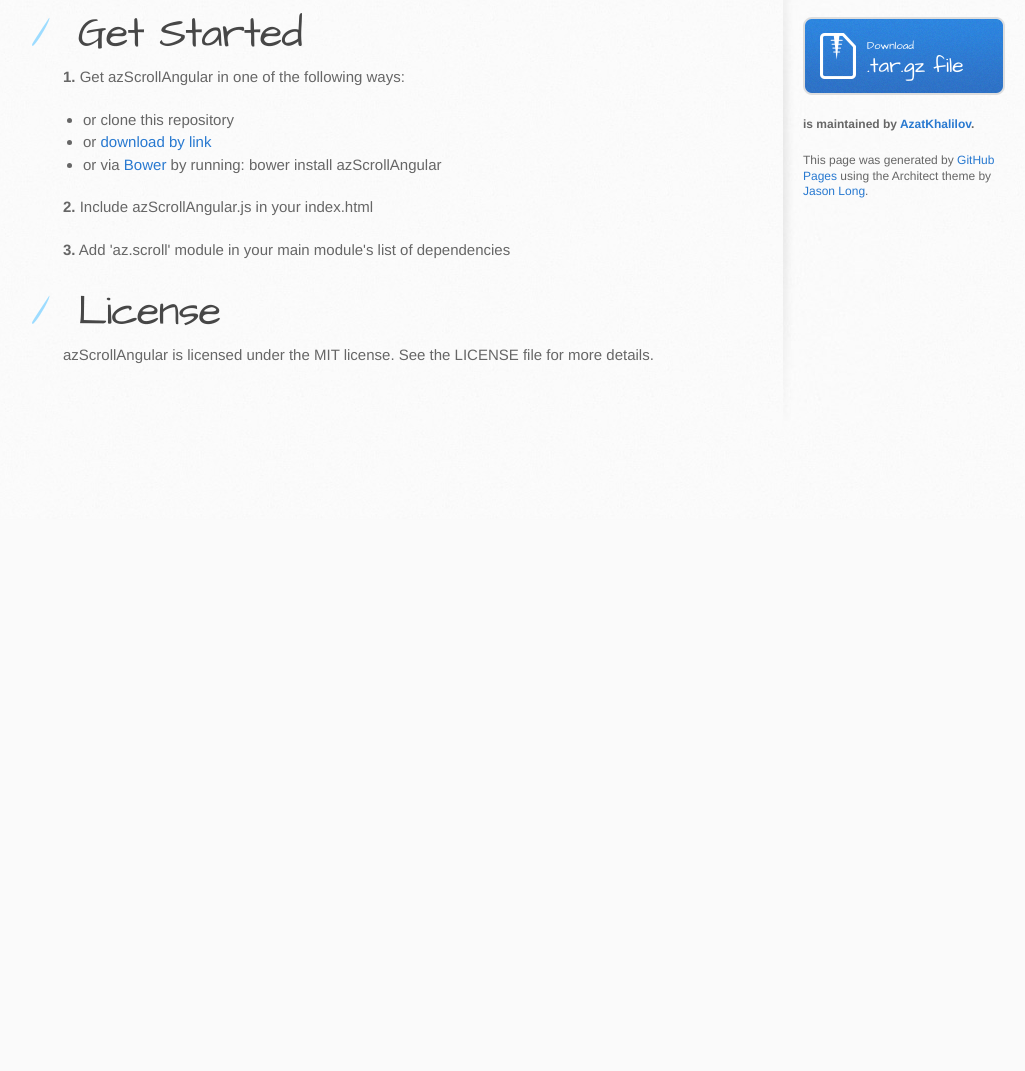
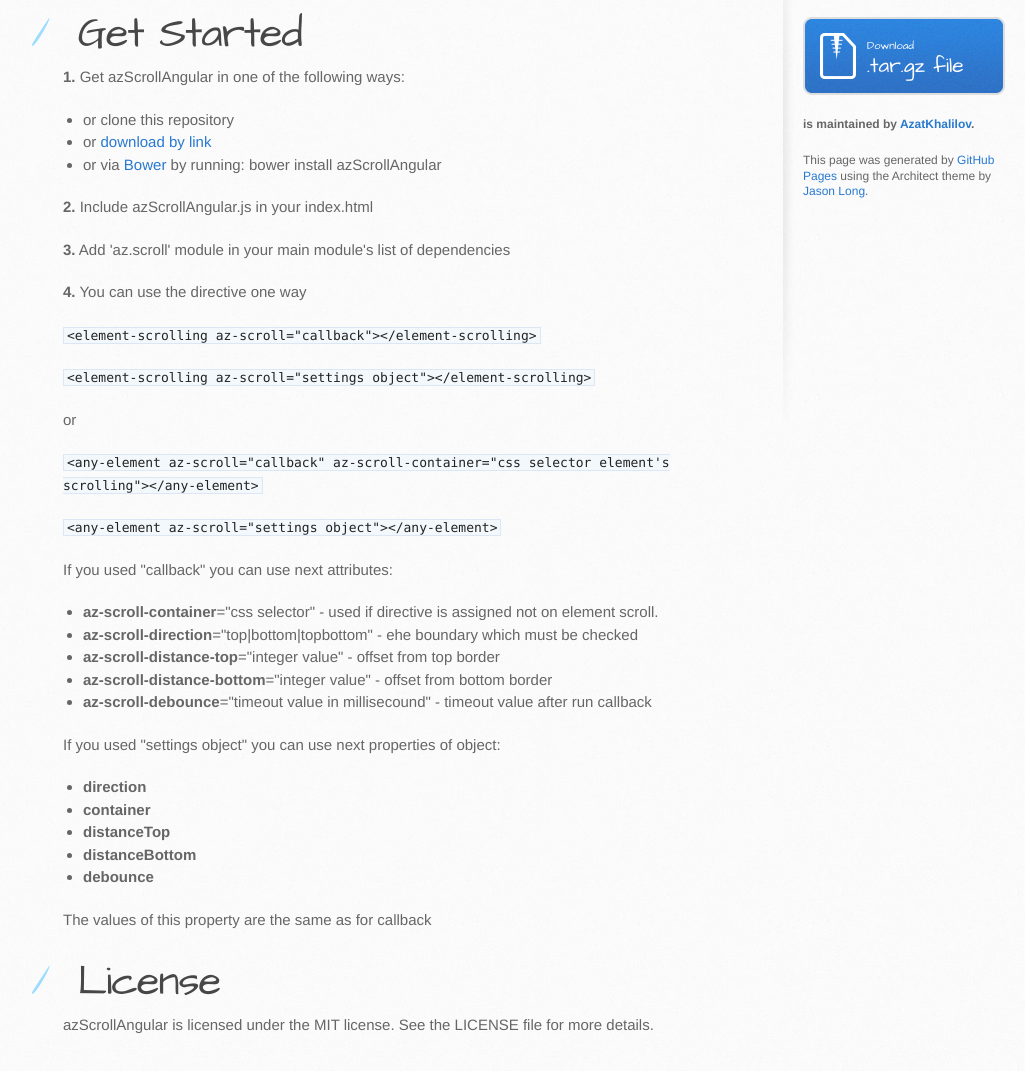
Before and after one commit to AzatKhalilov/azScrollAngular, a plain HTML site: page index.html in a window 1280 px wide. Shown: the part 281-1352 px from the top of the page, without its empty margins (107-1132 px from the left). Before the commit the page ends 800 px from the top, so only its background shows below. Drawn offline with Linux system fonts and the light colour scheme.

```diff
--- a/index.html
+++ b/index.html
@@ -48,6 +48,45 @@
 
 <p><strong>3.</strong> Add 'az.scroll' module in your main module's list of dependencies</p>
 
+<p><strong>4.</strong> You can use the directive one way</p>
+
+<p><code>&lt;element-scrolling az-scroll="callback"&gt;&lt;/element-scrolling&gt;</code></p>
+
+<p><code>&lt;element-scrolling az-scroll="settings object"&gt;&lt;/element-scrolling&gt;</code></p>
+
+<p>or</p>
+
+<p><code>&lt;any-element az-scroll="callback" az-scroll-container="css selector element's scrolling"&gt;&lt;/any-element&gt;</code></p>
+
+<p><code>&lt;any-element az-scroll="settings object"&gt;&lt;/any-element&gt;</code></p>
+
+<p>If you used "callback" you can use next attributes:</p>
+
+<ul>
+<li>
+<strong>az-scroll-container</strong>="css selector" - used if directive is assigned not on element scroll.</li>
+<li>
+<strong>az-scroll-direction</strong>="top|bottom|topbottom" - еhe boundary which must be checked</li>
+<li>
+<strong>az-scroll-distance-top</strong>="integer value" - offset from top border</li>
+<li>
+<strong>az-scroll-distance-bottom</strong>="integer value" - offset from bottom border</li>
+<li>
+<strong>az-scroll-debounce</strong>="timeout value in millisecound" - timeout value  after run callback</li>
+</ul>
+
+<p>If you used "settings object" you can use next properties of object:</p>
+
+<ul>
+<li><strong>direction</strong></li>
+<li><strong>container</strong></li>
+<li><strong>distanceTop</strong></li>
+<li><strong>distanceBottom</strong></li>
+<li><strong>debounce</strong></li>
+</ul>
+
+<p>The values of this property are the same as for callback </p>
+
 <h1>
 <a id="license" class="anchor" href="#license" aria-hidden="true"><span aria-hidden="true" class="octicon octicon-link"></span></a>License</h1>
 
```
Also changed, not shown: params.json (+1 -1 lines).
